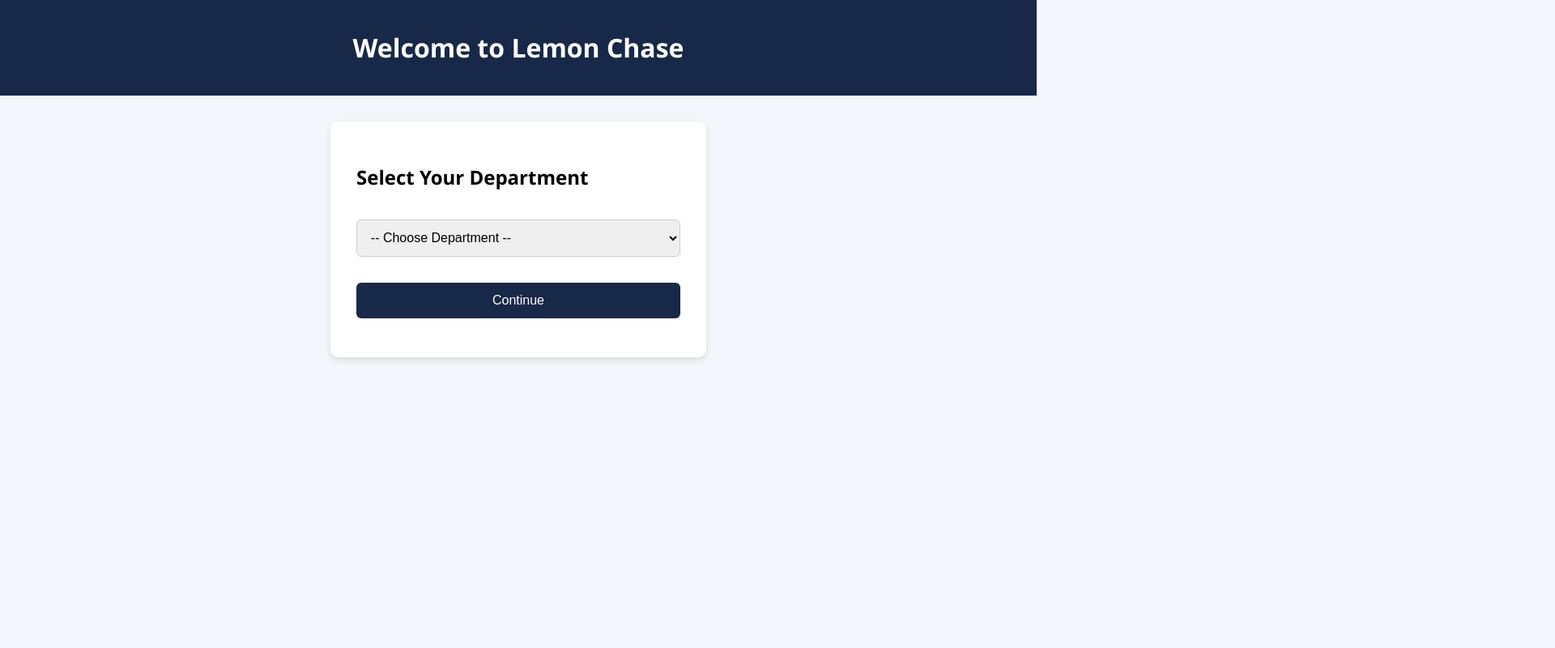
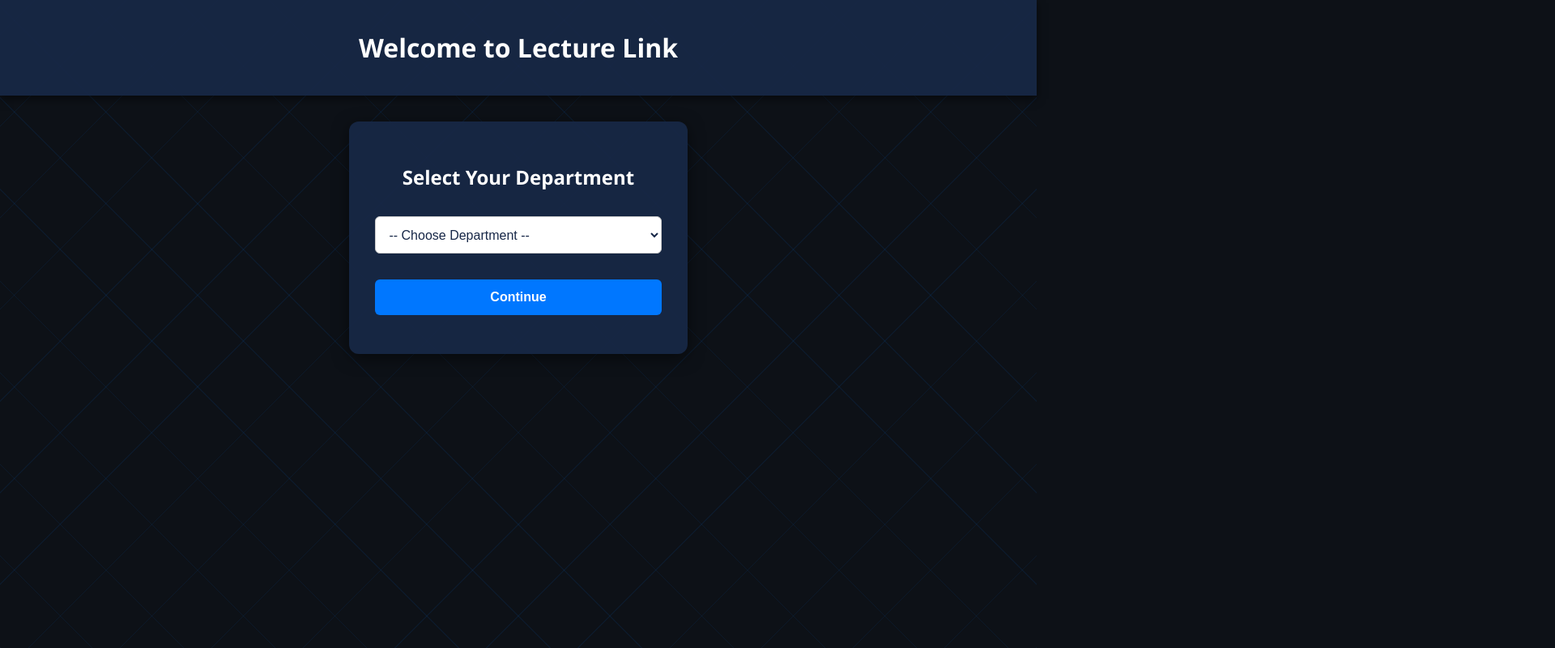
Before and after one commit to Oluwashiji/Lecture-Link, a website: page choose-department.html in a window 1280 px wide. Shown: the top 800 px of the page at 81% size, 1920 px wide, since content can reach past the window. Drawn offline with Linux system fonts and the light colour scheme.

Commit message:
Update choose-department.html

```diff
--- a/choose-department.html
+++ b/choose-department.html
@@ -3,18 +3,119 @@
 <head>
   <meta charset="UTF-8"/>
   <meta name="viewport" content="width=device-width, initial-scale=1.0"/>
-  <title>Choose Department – Lemon Chase</title>
+  <title>Choose Department – Lecture Link</title>
   <style>
-    body { font-family: 'Segoe UI', sans-serif; background: #f4f6fc; margin:0; }
-    header { background:#182848; color:#fff; padding:1rem; text-align:center;}
-    .container { padding:2rem; max-width:400px; margin:2rem auto; background:#fff; border-radius:10px; box-shadow:0 4px 10px rgba(0,0,0,0.1);}
-    select, button { width:100%; padding:0.8rem; font-size:1rem; margin:1rem 0; border-radius:6px; border:1px solid #ccc;}
-    button { background:#182848; color:#fff; border:none; cursor:pointer;}
-    button:hover { background:#39548a;}
+    body {
+      font-family: 'Segoe UI', sans-serif;
+      margin: 0;
+      height: 100vh;
+      display: flex;
+      flex-direction: column;
+      background-color: #0d1117;
+      color: white;
+      overflow: hidden;
+      position: relative;
+    }
+
+    /* Full repeating watermark background */
+    body::before {
+      content: "";
+      position: absolute;
+      top: 0;
+      left: 0;
+      width: 100%;
+      height: 100%;
+      background-image: repeating-linear-gradient(
+        45deg,
+        rgba(0, 119, 255, 0.08) 0,
+        rgba(0, 119, 255, 0.08) 1px,
+        transparent 1px,
+        transparent 80px
+      ),
+      repeating-linear-gradient(
+        -45deg,
+        rgba(0, 119, 255, 0.08) 0,
+        rgba(0, 119, 255, 0.08) 1px,
+        transparent 1px,
+        transparent 80px
+      );
+      z-index: 0;
+    }
+
+    /* Overlay text pattern */
+    body::after {
+      content: "Lecture Link Lecture Link Lecture Link Lecture Link Lecture Link Lecture Link Lecture Link Lecture Link";
+      position: absolute;
+      top: -50%;
+      left: -50%;
+      width: 200%;
+      height: 200%;
+      font-size: 3rem;
+      font-weight: bold;
+      color: rgba(0, 119, 255, 0.07);
+      line-height: 4rem;
+      white-space: pre;
+      transform: rotate(-30deg);
+      z-index: 0;
+    }
+
+    header {
+      background: rgba(24, 40, 72, 0.9);
+      color: #fff;
+      padding: 1rem;
+      text-align: center;
+      z-index: 1;
+      position: relative;
+      box-shadow: 0 4px 10px rgba(0,0,0,0.5);
+    }
+
+    .container {
+      padding: 2rem;
+      max-width: 400px;
+      margin: 2rem auto;
+      background: rgba(24, 40, 72, 0.9);
+      border-radius: 12px;
+      box-shadow: 0 5px 20px rgba(0,0,0,0.5);
+      z-index: 1;
+      position: relative;
+    }
+
+    h2 {
+      margin-bottom: 1rem;
+      text-align: center;
+    }
+
+    select, button {
+      width: 100%;
+      padding: 0.8rem;
+      font-size: 1rem;
+      margin: 1rem 0;
+      border-radius: 6px;
+      border: 1px solid #ccc;
+      box-sizing: border-box;
+    }
+
+    select {
+      background: #fff;
+      color: #182848;
+    }
+
+    button {
+      background: #0077ff;
+      color: #fff;
+      border: none;
+      cursor: pointer;
+      font-weight: 600;
+      transition: background 0.3s ease;
+    }
+
+    button:hover {
+      background: #005fcc;
+    }
   </style>
 </head>
 <body>
-  <header><h1 id="welcomeHeader">Welcome to Lemon Chase</h1></header>
+  <header><h1 id="welcomeHeader">Welcome to Lecture Link</h1></header>
   <div class="container">
     <h2>Select Your Department</h2>
     <select id="dept">
@@ -24,28 +125,23 @@
       <option value="InformationSystems">Information Systems</option>
       <option value="ComputerScienceEducation">Computer Science Education</option>
       <option value="CyberSecurity">Cyber Security</option>
-      <!-- Add more as needed -->
     </select>
     <button onclick="goLevels()">Continue</button>
   </div>
 
   <script>
-    // Change header if logged in user is lecturer
     window.onload = function() {
       const currentUserJSON = localStorage.getItem('currentUser');
       if (!currentUserJSON) return;
-
       const currentUser = JSON.parse(currentUserJSON);
       if (currentUser.role === 'lecturer') {
-        const header = document.getElementById('welcomeHeader');
-        header.textContent = `Welcome, ${currentUser.fullName}!`;
+        document.getElementById('welcomeHeader').textContent = `Welcome, ${currentUser.fullName}!`;
       }
     };
 
     function goLevels() {
       const dept = document.getElementById("dept").value;
       if (!dept) return alert("Please choose a department.");
-      // pass dept via query string
       window.location.href = `levels.html?dept=${dept}`;
     }
   </script>
```
